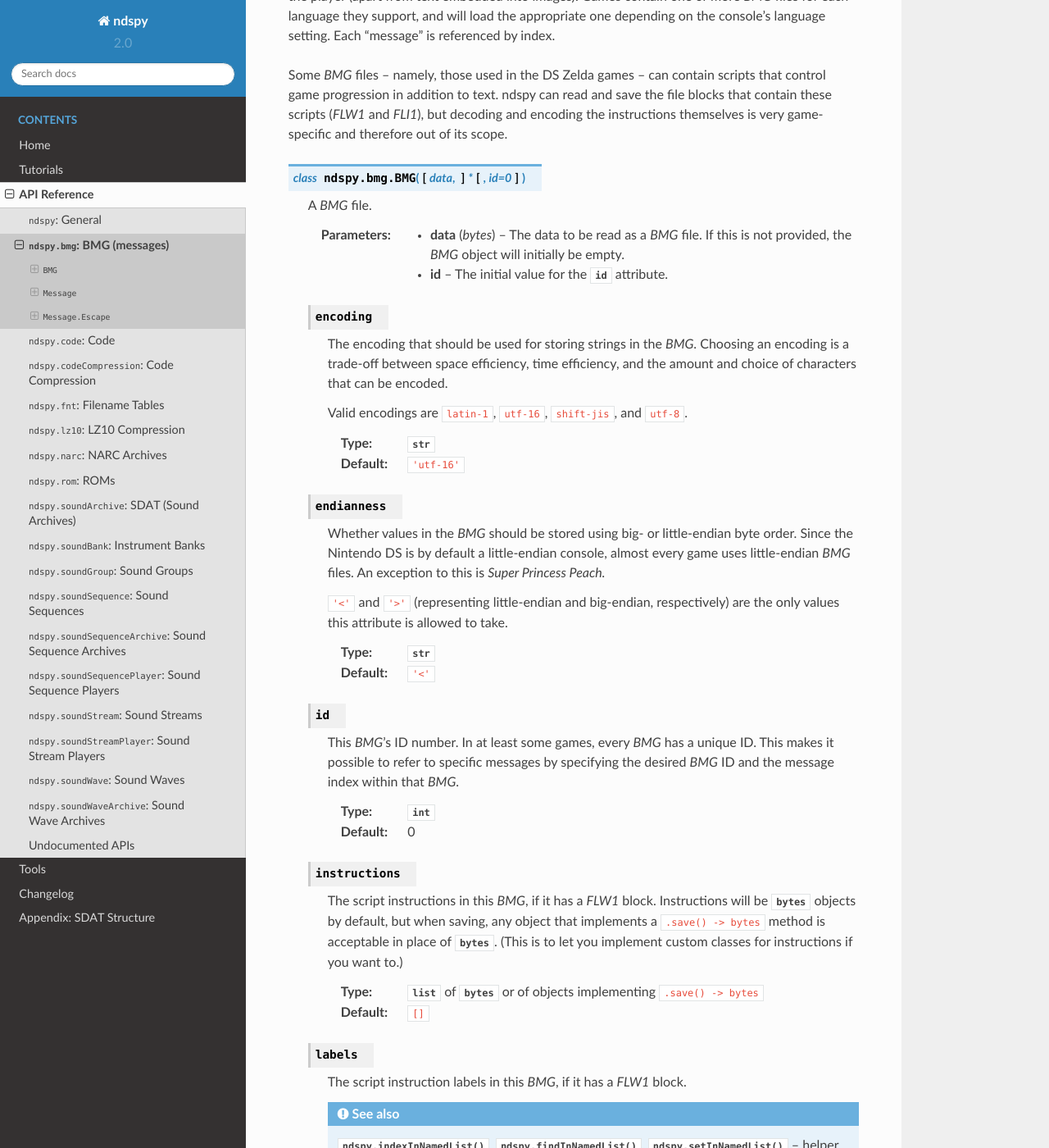
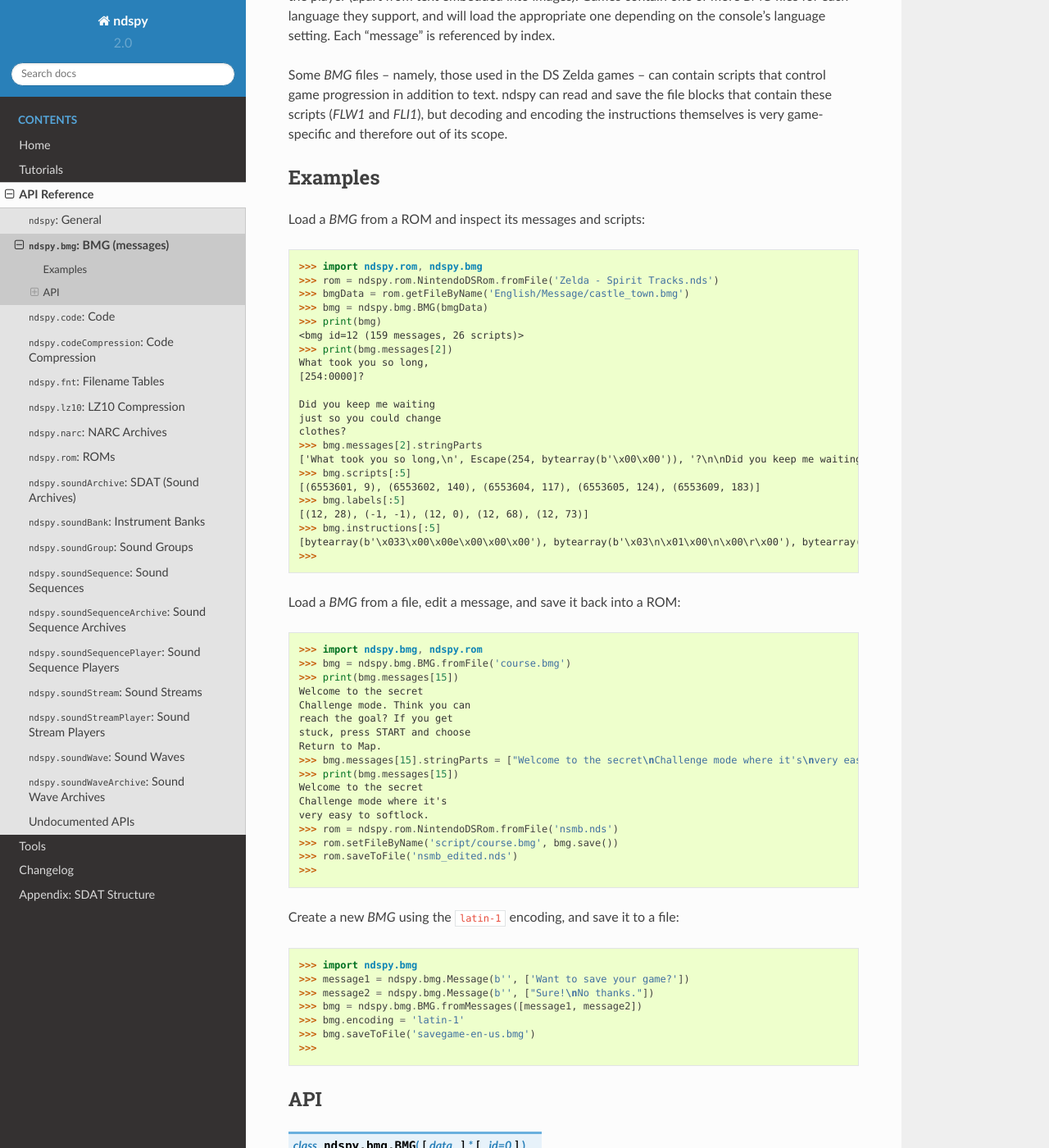
Before and after one commit to RoadrunnerWMC/ndspy, a Sphinx documentation site: the page built from docs/source/bmg.rst, in a window 1280 px wide and 1400 px high, scrolled down 254 px. Shown: the whole window at 82% size. Built offline with Sphinx 7.4.7 and the Read the Docs theme 2.0.0, drawn with Linux system fonts in a browser that asks for light colours.

Commit message:
Add examples to BMG docs

```diff
--- a/docs/source/bmg.rst
+++ b/docs/source/bmg.rst
@@ -35,6 +35,74 @@ save the file blocks that contain these scripts (*FLW1* and *FLI1*), but
 decoding and encoding the instructions themselves is very game-specific and
 therefore out of its scope.
 
+
+Examples
+--------
+
+Load a *BMG* from a ROM and inspect its messages and scripts:
+
+.. code-block:: python
+
+    >>> import ndspy.rom, ndspy.bmg
+    >>> rom = ndspy.rom.NintendoDSRom.fromFile('Zelda - Spirit Tracks.nds')
+    >>> bmgData = rom.getFileByName('English/Message/castle_town.bmg')
+    >>> bmg = ndspy.bmg.BMG(bmgData)
+    >>> print(bmg)
+    <bmg id=12 (159 messages, 26 scripts)>
+    >>> print(bmg.messages[2])
+    What took you so long,
+    [254:0000]?
+
+    Did you keep me waiting
+    just so you could change
+    clothes?
+    >>> bmg.messages[2].stringParts
+    ['What took you so long,\n', Escape(254, bytearray(b'\x00\x00')), '?\n\nDid you keep me waiting\njust so you could change\nclothes?']
+    >>> bmg.scripts[:5]
+    [(6553601, 9), (6553602, 140), (6553604, 117), (6553605, 124), (6553609, 183)]
+    >>> bmg.labels[:5]
+    [(12, 28), (-1, -1), (12, 0), (12, 68), (12, 73)]
+    >>> bmg.instructions[:5]
+    [bytearray(b'\x033\x00\x00e\x00\x00\x00'), bytearray(b'\x03\n\x01\x00\n\x00\r\x00'), bytearray(b'\x033\x02\x00\x03\x00\x00\x00'), bytearray(b'\x033\x03\x00\x02\x00\x00\x00'), bytearray(b'\x033\x04\x00\x04\x00\x00\x00')]
+    >>>
+
+Load a *BMG* from a file, edit a message, and save it back into a ROM:
+
+.. code-block:: python
+
+    >>> import ndspy.bmg, ndspy.rom
+    >>> bmg = ndspy.bmg.BMG.fromFile('course.bmg')
+    >>> print(bmg.messages[15])
+    Welcome to the secret
+    Challenge mode. Think you can
+    reach the goal? If you get
+    stuck, press START and choose
+    Return to Map.
+    >>> bmg.messages[15].stringParts = ["Welcome to the secret\nChallenge mode where it's\nvery easy to softlock."]
+    >>> print(bmg.messages[15])
+    Welcome to the secret
+    Challenge mode where it's
+    very easy to softlock.
+    >>> rom = ndspy.rom.NintendoDSRom.fromFile('nsmb.nds')
+    >>> rom.setFileByName('script/course.bmg', bmg.save())
+    >>> rom.saveToFile('nsmb_edited.nds')
+    >>>
+
+Create a new *BMG* using the ``latin-1`` encoding, and save it to a file:
+
+.. code-block:: python
+
+    >>> import ndspy.bmg
+    >>> message1 = ndspy.bmg.Message(b'', ['Want to save your game?'])
+    >>> message2 = ndspy.bmg.Message(b'', ["Sure!\nNo thanks."])
+    >>> bmg = ndspy.bmg.BMG.fromMessages([message1, message2])
+    >>> bmg.encoding = 'latin-1'
+    >>> bmg.saveToFile('savegame-en-us.bmg')
+    >>>
+
+
+API
+---
 
 .. py:class:: BMG([data], *, [id=0])
 
```
